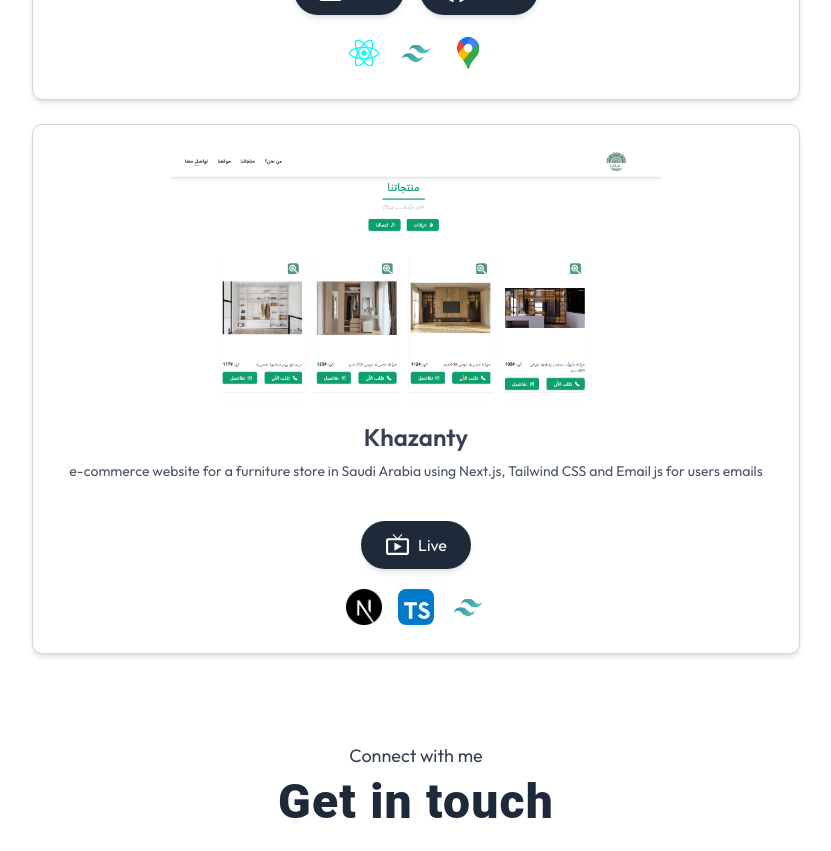
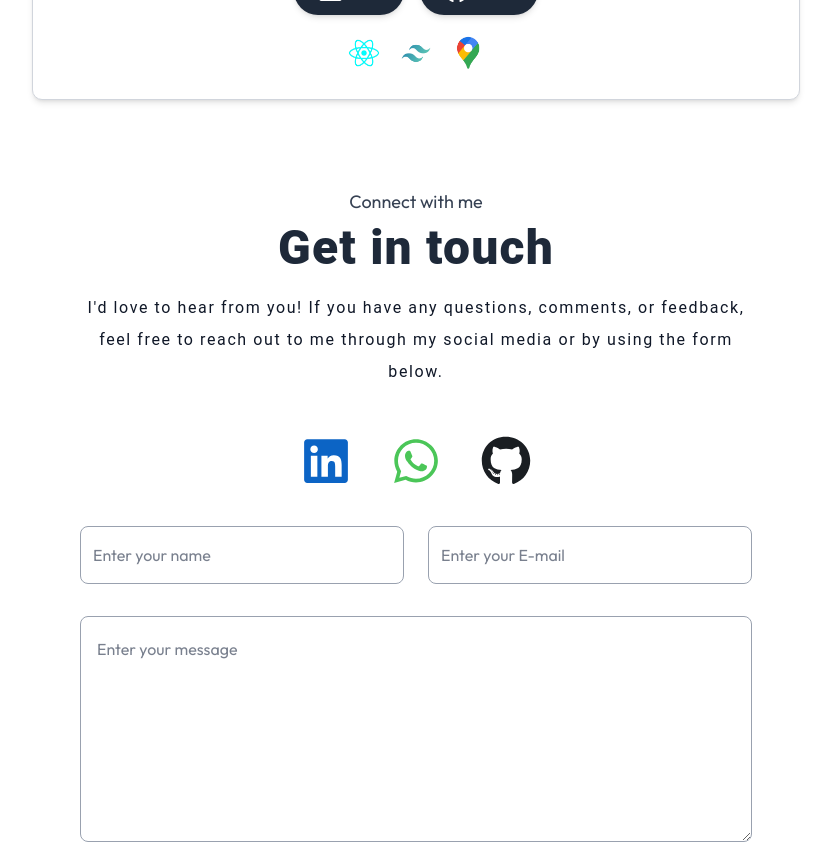
Before and after one commit to toony10/portfolio, a Next.js app: page / in a window 1280 px wide. Shown: the part 5700-6551 px from the top of the page, without its empty margins (224-1055 px from the left). Built offline with nearby package versions, Linux system fonts and the light colour scheme.

Commit message:
update works

```diff
--- a/assets/assets.ts
+++ b/assets/assets.ts
@@ -192,8 +192,7 @@
         title: 'EmailJs',
       },
     ],
-    Live: 'https://hadhara.vercel.app/',
-    code: 'https://github.com/toony10/hadhara',
+    Live: 'https://hadhara.vercel.app/'
   },
   {
     title: 'Travel Advisor',
@@ -216,28 +215,7 @@
     bgImage: '/work-4.PNG',
     Live: 'https://travele-advisor.vercel.app/',
     code: 'https://github.com/toony10/Travele-advisor',
-  },
-  {
-    title: 'Khazanty',
-    description:
-      'e-commerce website for a furniture store in Saudi Arabia using Next.js, Tailwind CSS and Email js for users emails',
-    tech: [
-      {
-        img: next,
-        title: 'Next.js',
-      },
-      {
-        img: typescript,
-        title: 'TypeScript',
-      },
-      {
-        img: tailwind,
-        title: 'TailwindCss',
-      },
-    ],
-    bgImage: '/work-5.PNG',
-    Live: 'https://www.khazantyksa.com/',
-  },
+  }
 ];
 
 export const infoList = [
```
